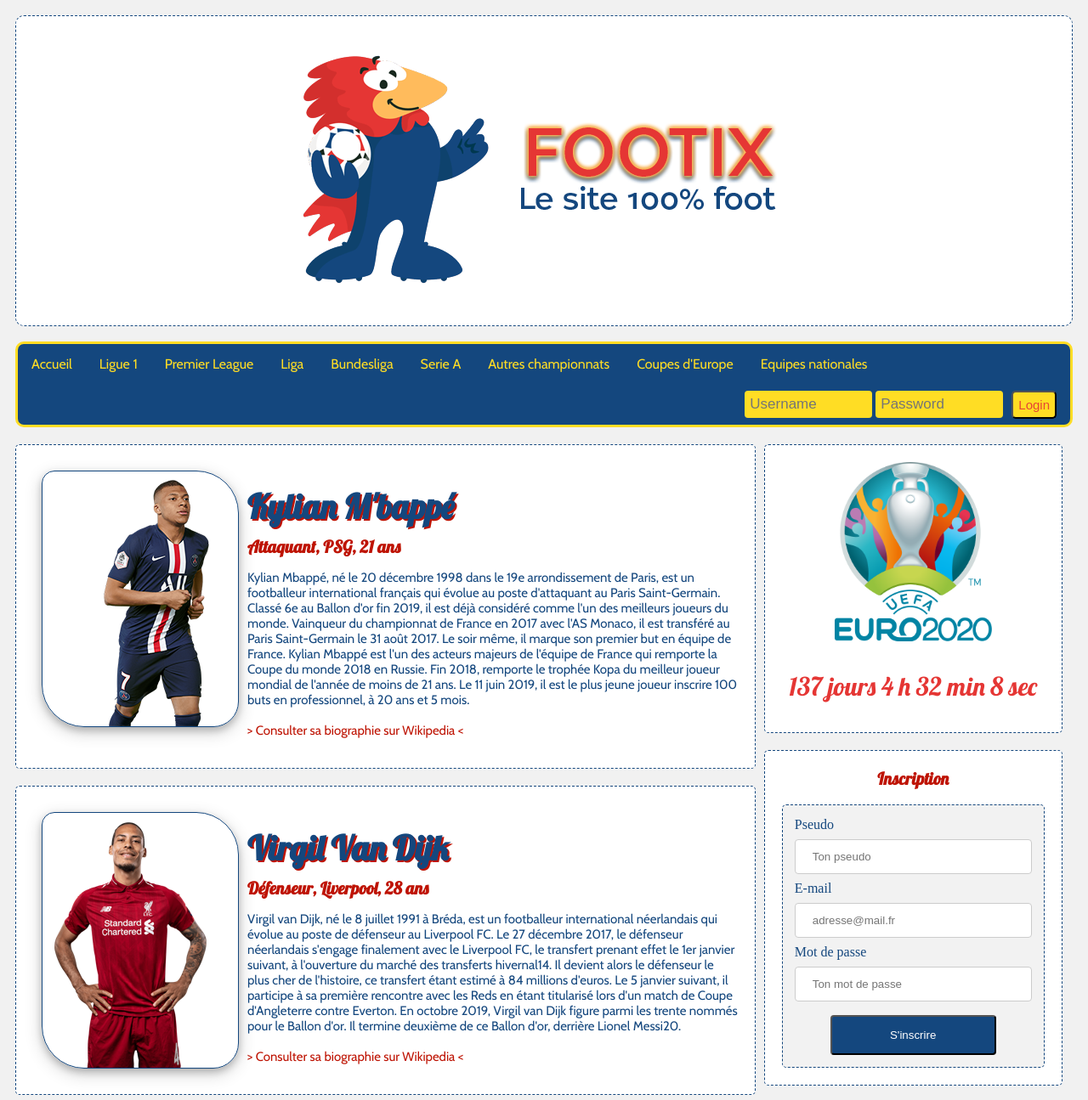
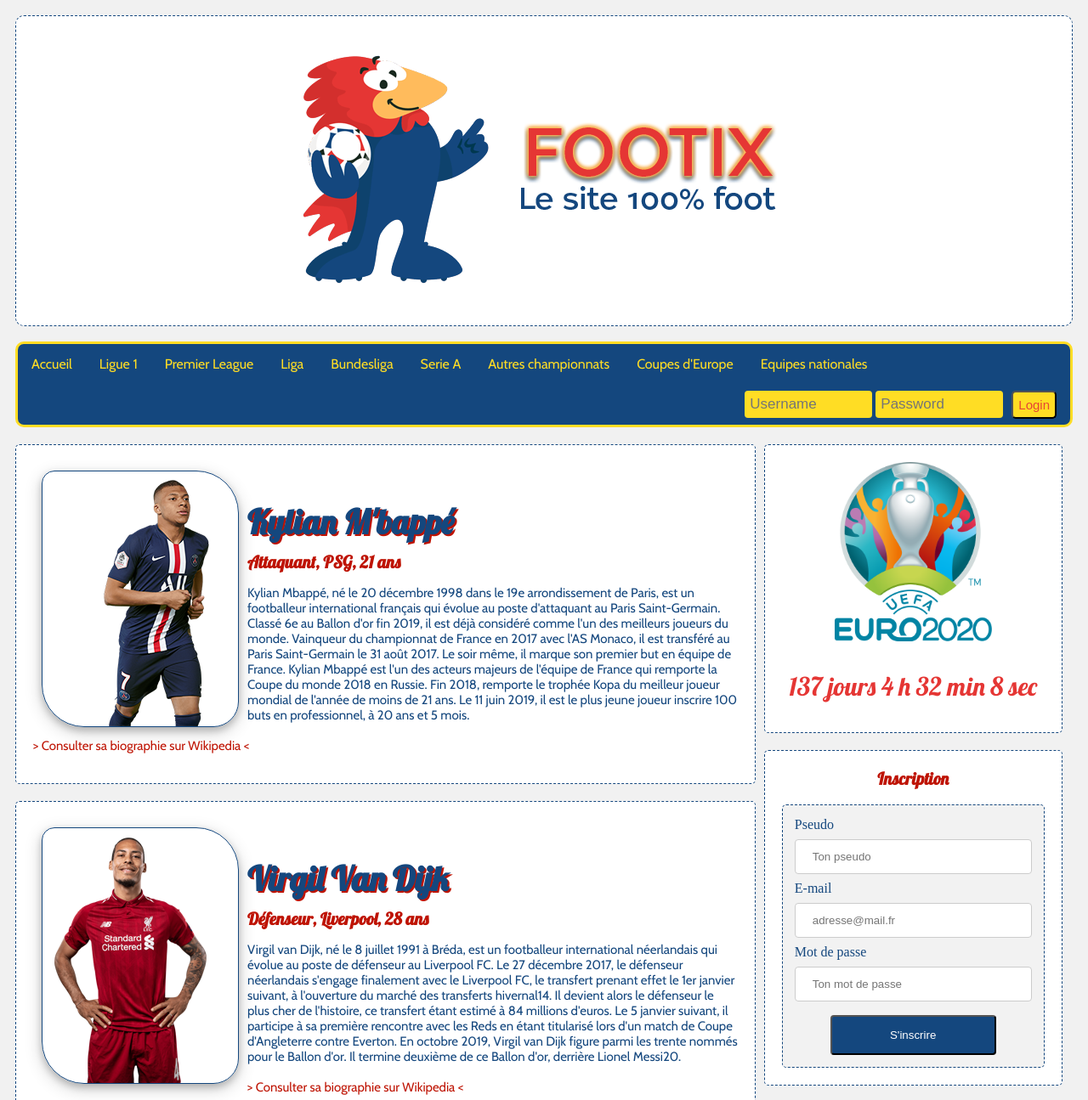
Before and after one commit to R93K/Footix, a plain HTML site: page index.html in a window 1280 px wide. Shown: the top 1295 px of the page at 85% size. Drawn offline with nearby package versions, Linux system fonts and the light colour scheme.

Commit message:
Update index.html

```diff
--- a/index.html
+++ b/index.html
@@ -48,7 +48,7 @@
 
   <div class="card">
 
-     <img class=article src="images/mbappe.png">
+     <img class=article src="images/mbappe.png"><br/>
      <h1>Kylian M'bappé</h1>
      <h2>Attaquant, PSG, 21 ans</h2>
        <p>Kylian Mbappé, né le 20 décembre 1998 dans le 19e arrondissement de Paris, est un footballeur international français qui évolue au poste d'attaquant au Paris Saint-Germain. Classé 6e au Ballon d'or fin 2019, il est déjà considéré comme l'un des meilleurs joueurs du monde.
@@ -60,7 +60,7 @@
   </div>
 
   <div class="card">
-     <img class=article src="images/vandijk.png">
+     <img class=article src="images/vandijk.png"><br/>
      <h1>Virgil Van Dijk</h1>
      <h2>Défenseur, Liverpool, 28 ans</h2></p>
        <p>Virgil van Dijk, né le 8 juillet 1991 à Bréda, est un footballeur international néerlandais qui évolue au poste de défenseur au Liverpool FC.
```
